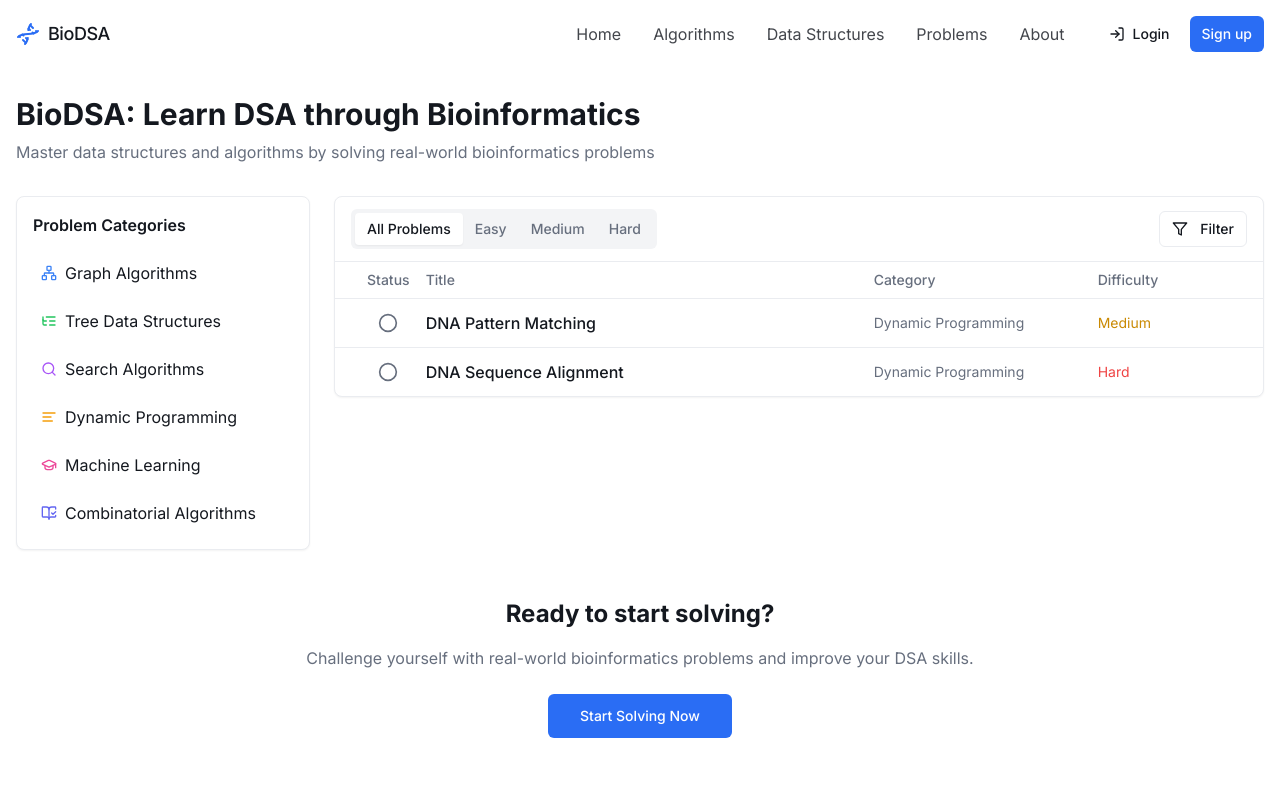
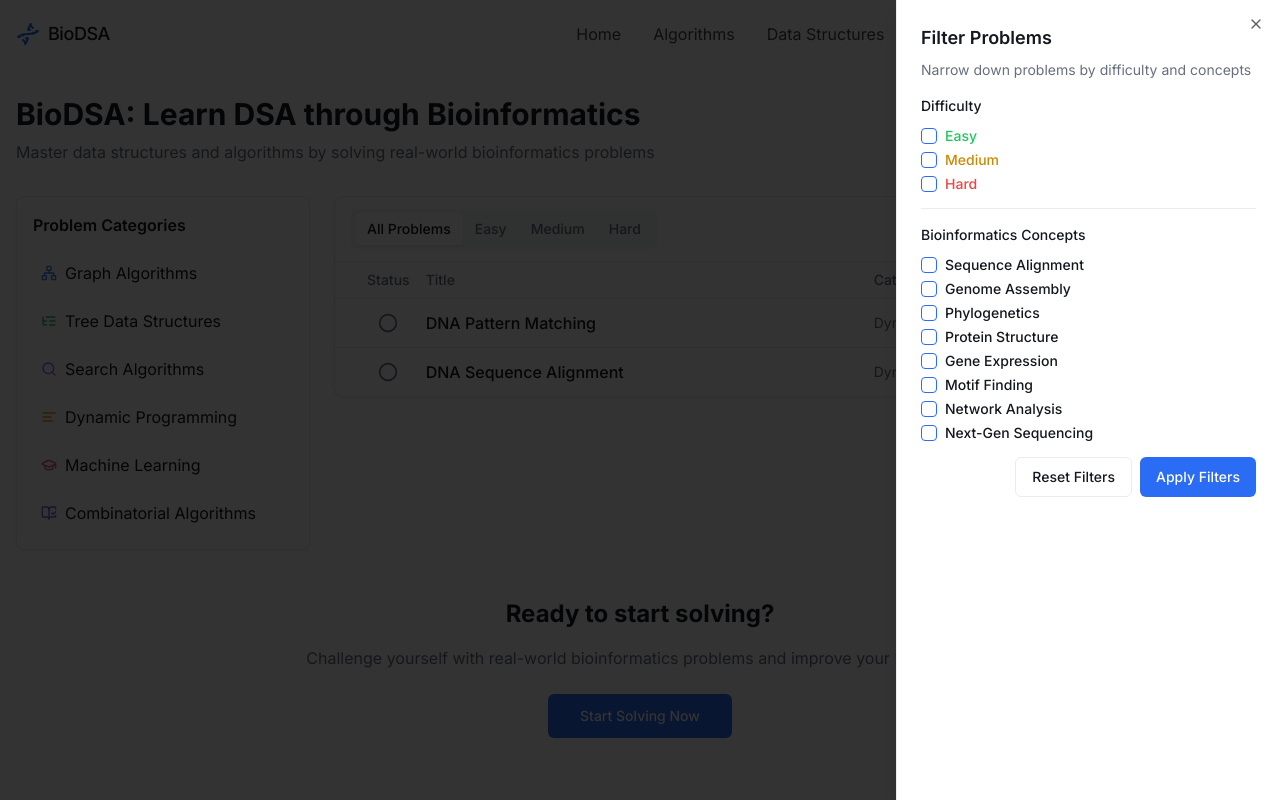
Before and after one commit to Gabriel-Nesaraj/dsa-bio-learniverse, a React (Vite) app: page / in a window 1280 px wide. Both pictures are taken after a click on the button "Filter". Shown: the top 800 px of the page. Built offline with nearby package versions, Linux system fonts and the light colour scheme.

Commit message:
Fix filter functionality
The filter icon was not working as expected. This commit addresses the issue.

```diff
--- a/src/pages/Index.tsx
+++ b/src/pages/Index.tsx
@@ -1,5 +1,5 @@
 
-import React from 'react';
+import React, { useState } from 'react';
 import { Link } from 'react-router-dom';
 import Navbar from '@/components/layout/Navbar';
 import Footer from '@/components/layout/Footer';
@@ -22,8 +22,55 @@ import {
 } from 'lucide-react';
 import AnimatedContainer from '@/components/ui/AnimatedContainer';
 import ProblemList from '@/components/problems/ProblemList';
+import {
+  Sheet,
+  SheetClose,
+  SheetContent,
+  SheetDescription,
+  SheetFooter,
+  SheetHeader,
+  SheetTitle,
+  SheetTrigger,
+} from "@/components/ui/sheet";
+import { Checkbox } from '@/components/ui/checkbox';
+import { Label } from '@/components/ui/label';
 
 const Index = () => {
+  const [selectedConcepts, setSelectedConcepts] = useState<string[]>([]);
+  const [selectedDifficulties, setSelectedDifficulties] = useState<string[]>([]);
+
+  const bioinformaticsConcepts = [
+    { id: 'sequence-alignment', name: 'Sequence Alignment' },
+    { id: 'genome-assembly', name: 'Genome Assembly' },
+    { id: 'phylogenetics', name: 'Phylogenetics' },
+    { id: 'protein-structure', name: 'Protein Structure' },
+    { id: 'gene-expression', name: 'Gene Expression' },
+    { id: 'motif-finding', name: 'Motif Finding' },
+    { id: 'network-analysis', name: 'Network Analysis' },
+    { id: 'next-gen-sequencing', name: 'Next-Gen Sequencing' },
+  ];
+
+  const handleToggleConcept = (conceptId: string) => {
+    setSelectedConcepts(prev =>
+      prev.includes(conceptId)
+        ? prev.filter(id => id !== conceptId)
+        : [...prev, conceptId]
+    );
+  };
+
+  const handleToggleDifficulty = (difficulty: string) => {
+    setSelectedDifficulties(prev =>
+      prev.includes(difficulty)
+        ? prev.filter(d => d !== difficulty)
+        : [...prev, difficulty]
+    );
+  };
+
+  const resetFilters = () => {
+    setSelectedConcepts([]);
+    setSelectedDifficulties([]);
+  };
+
   return (
     <div className="min-h-screen flex flex-col bg-background">
       <Navbar />
@@ -96,24 +143,101 @@ const Index = () => {
                   </TabsList>
 
                   <div className="flex items-center space-x-2">
-                    <Button variant="outline" size="sm">
-                      <Filter className="w-4 h-4 mr-1" />
-                      Filter
-                    </Button>
+                    <Sheet>
+                      <SheetTrigger asChild>
+                        <Button variant="outline" size="sm">
+                          <Filter className="w-4 h-4 mr-1" />
+                          Filter
+                        </Button>
+                      </SheetTrigger>
+                      <SheetContent>
+                        <SheetHeader>
+                          <SheetTitle>Filter Problems</SheetTitle>
+                          <SheetDescription>
+                            Narrow down problems by difficulty and concepts
+                          </SheetDescription>
+                        </SheetHeader>
+
+                        <div className="py-4">
+                          <h3 className="text-sm font-medium mb-3">Difficulty</h3>
+                          <div className="space-y-2">
+                            <div className="flex items-center space-x-2">
+                              <Checkbox
+                                id="difficulty-easy"
+                                checked={selectedDifficulties.includes('easy')}
+                                onCheckedChange={() => handleToggleDifficulty('easy')}
+                              />
+                              <Label htmlFor="difficulty-easy" className="text-green-500">Easy</Label>
+                            </div>
+                            <div className="flex items-center space-x-2">
+                              <Checkbox
+                                id="difficulty-medium"
+                                checked={selectedDifficulties.includes('medium')}
+                                onCheckedChange={() => handleToggleDifficulty('medium')}
+                              />
+                              <Label htmlFor="difficulty-medium" className="text-yellow-600">Medium</Label>
+                            </div>
+                            <div className="flex items-center space-x-2">
+                              <Checkbox
+                                id="difficulty-hard"
+                                checked={selectedDifficulties.includes('hard')}
+                                onCheckedChange={() => handleToggleDifficulty('hard')}
+                              />
+                              <Label htmlFor="difficulty-hard" className="text-red-500">Hard</Label>
+                            </div>
+                          </div>
+
+                          <Separator className="my-4" />
+
+                          <h3 className="text-sm font-medium mb-3">Bioinformatics Concepts</h3>
+                          <div className="grid grid-cols-1 gap-2">
+                            {bioinformaticsConcepts.map(concept => (
+                              <div key={concept.id} className="flex items-center space-x-2">
+                                <Checkbox
+                                  id={`concept-${concept.id}`}
+                                  checked={selectedConcepts.includes(concept.id)}
+                                  onCheckedChange={() => handleToggleConcept(concept.id)}
+                                />
+                                <Label htmlFor={`concept-${concept.id}`}>{concept.name}</Label>
+                              </div>
+                            ))}
+                          </div>
+                        </div>
+
+                        <SheetFooter>
+                          <Button variant="outline" onClick={resetFilters}>Reset Filters</Button>
+                          <SheetClose asChild>
+                            <Button>Apply Filters</Button>
+                          </SheetClose>
+                        </SheetFooter>
+                      </SheetContent>
+                    </Sheet>
                   </div>
                 </div>
 
                 <TabsContent value="all" className="m-0">
-                  <ProblemList />
+                  <ProblemList
+                    concepts={selectedConcepts.length > 0 ? selectedConcepts : undefined}
+                    difficulties={selectedDifficulties.length > 0 ? selectedDifficulties : undefined}
+                  />
                 </TabsContent>
                 <TabsContent value="easy" className="m-0">
-                  <ProblemList difficulty="easy" />
+                  <ProblemList
+                    difficulty="easy"
+                    concepts={selectedConcepts.length > 0 ? selectedConcepts : undefined}
+                  />
                 </TabsContent>
                 <TabsContent value="medium" className="m-0">
-                  <ProblemList difficulty="medium" />
+                  <ProblemList
+                    difficulty="medium"
+                    concepts={selectedConcepts.length > 0 ? selectedConcepts : undefined}
+                  />
                 </TabsContent>
                 <TabsContent value="hard" className="m-0">
-                  <ProblemList difficulty="hard" />
+                  <ProblemList
+                    difficulty="hard"
+                    concepts={selectedConcepts.length > 0 ? selectedConcepts : undefined}
+                  />
                 </TabsContent>
               </Tabs>
             </Card>
```
